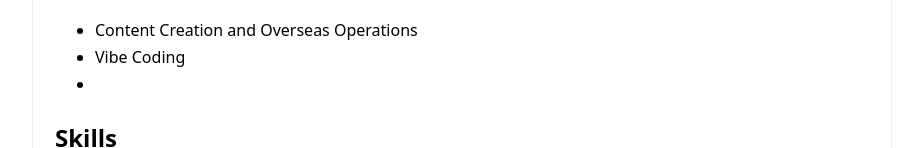
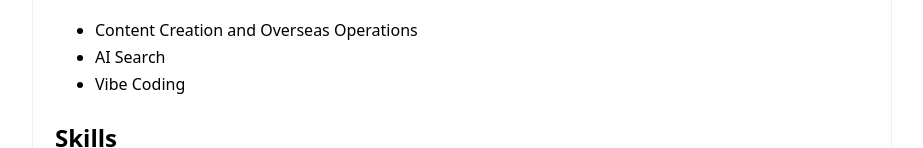
Before and after one commit to frankyinzr/frankyinzr.github.io, a plain HTML site: page index.html in a window 1280 px wide. Shown: the part 412-560 px from the top of the page, without its empty margins (178-1101 px from the left). Drawn offline with Linux system fonts and the light colour scheme.

Commit message:
Update index.html

```diff
--- a/index.html
+++ b/index.html
@@ -24,8 +24,8 @@
     <h2>What I am doing</h2>
     <ul>
       <li>Content Creation and Overseas Operations</li>
+      <li>AI Search</li>
       <li>Vibe Coding</li>
-      <li></li>
     </ul>
 
     <h2>Skills</h2>
```
